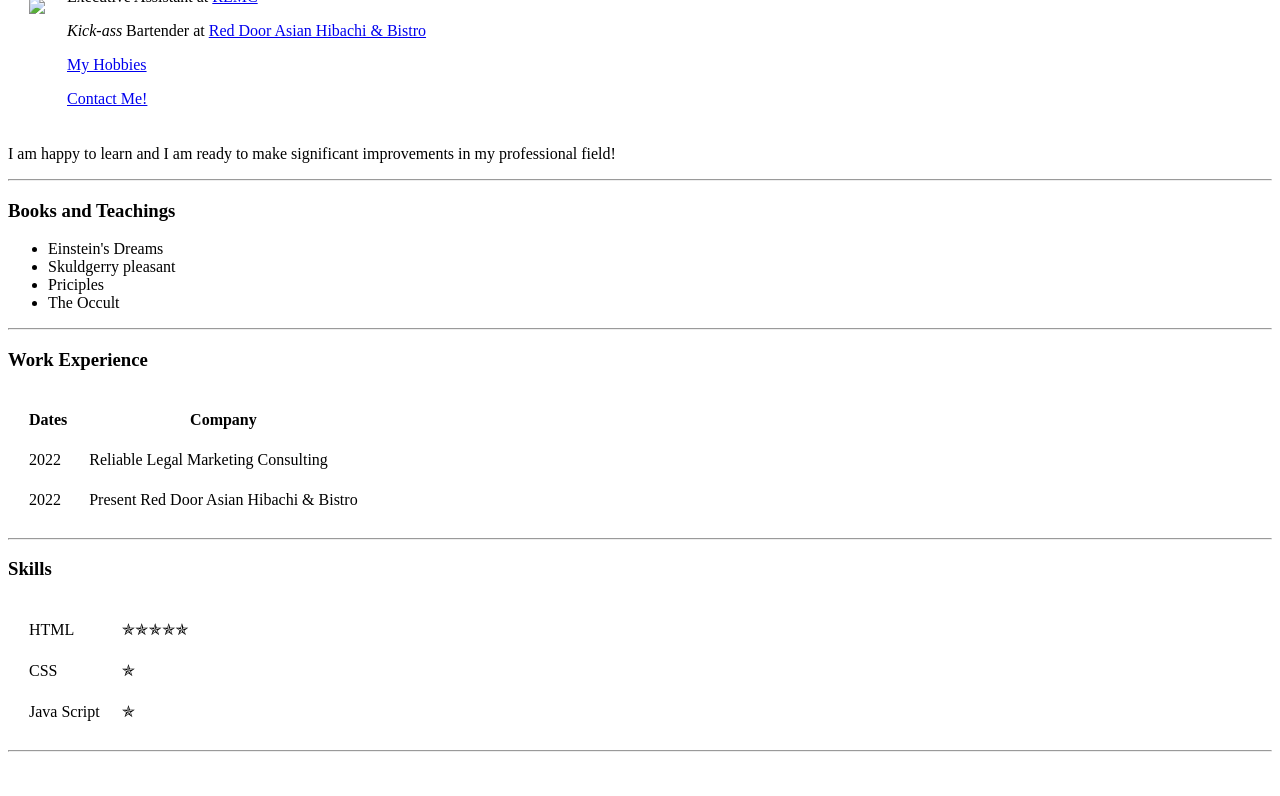
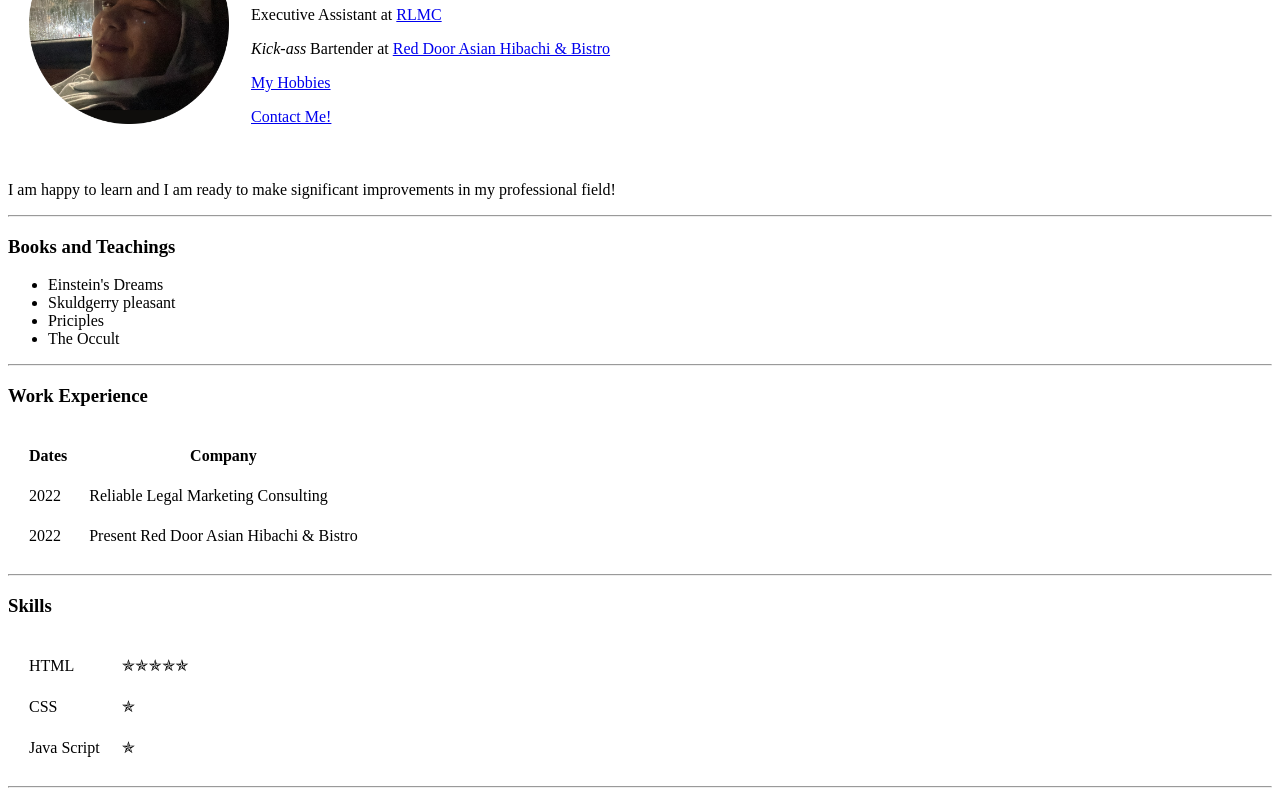
Before and after one commit to AliciaRLM/CV, a plain HTML site: page index.html in a window 1280 px wide. Shown: the part 121-917 px from the top of the page. Before the commit the page ends 881 px from the top, so only its background shows below. Drawn offline with Linux system fonts and the light colour scheme.

Commit message:
Update index.html

```diff
--- a/index.html
+++ b/index.html
@@ -8,7 +8,7 @@
 
 <body>
     <table cellspacing="20">
-        <td><p><img src="CCDD35BC-99CE-46C9-9FD0-D1263F8087AF-modified.png" length="200" width="200" "alt=""></p></td>
+        <td><p><img src="images/CCDD35BC-99CE-46C9-9FD0-D1263F8087AF-modified.png" length="200" width="200" "alt=""></p></td>
         <td>  <h1>Alicia Acosta</h1>
             <p>Executive Assistant at <a href="https://www.reliablelegalmarketing.com">RLMC</a> </p><p> <em>Kick-ass </em>Bartender at <a href="https://www.reddoorasianbistro.com/home.html">Red Door Asian Hibachi & Bistro</a></p><p><a href="hobbies.html">My Hobbies</a></p>
             <a href="Contact-me.html">Contact Me!</a> </td>
```
